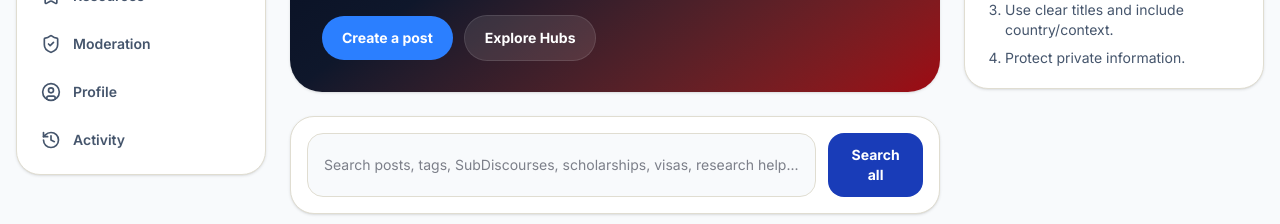
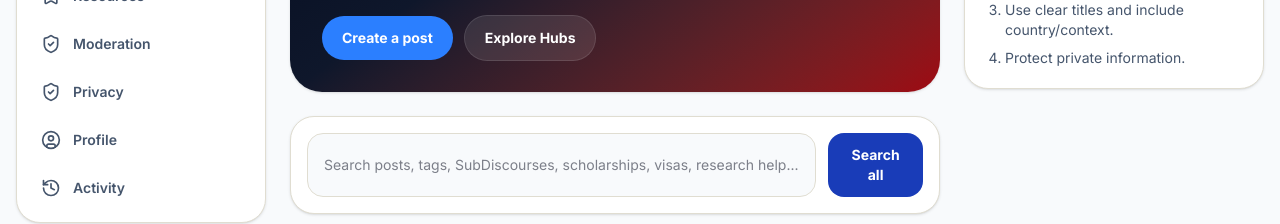
Before and after one commit to yomiannixs-jpg/Unibridge-community, a React (Vite) app in the folder artifacts/unibridge/: page / in a window 1280 px wide. Shown: the part 471-695 px from the top of the page. Built offline with nearby package versions, Linux system fonts and the light colour scheme; no server answers.

Commit message:
Add privacy link to navigation

```diff
--- a/artifacts/unibridge/src/components/layout.tsx
+++ b/artifacts/unibridge/src/components/layout.tsx
@@ -18,6 +18,7 @@ export function Layout({ children }: { children: React.ReactNode }) {
     { href: "/search", label: "Search", icon: Search },
     { href: "/resources", label: "Resources", icon: Bookmark },
     { href: "/moderation", label: "Moderation", icon: ShieldCheck },
+    { href: "/privacy", label: "Privacy", icon: ShieldCheck },
     { href: "/profile", label: "Profile", icon: UserCircle },
     { href: "/activity",label: "Activity",icon: History,},
   ];
```
